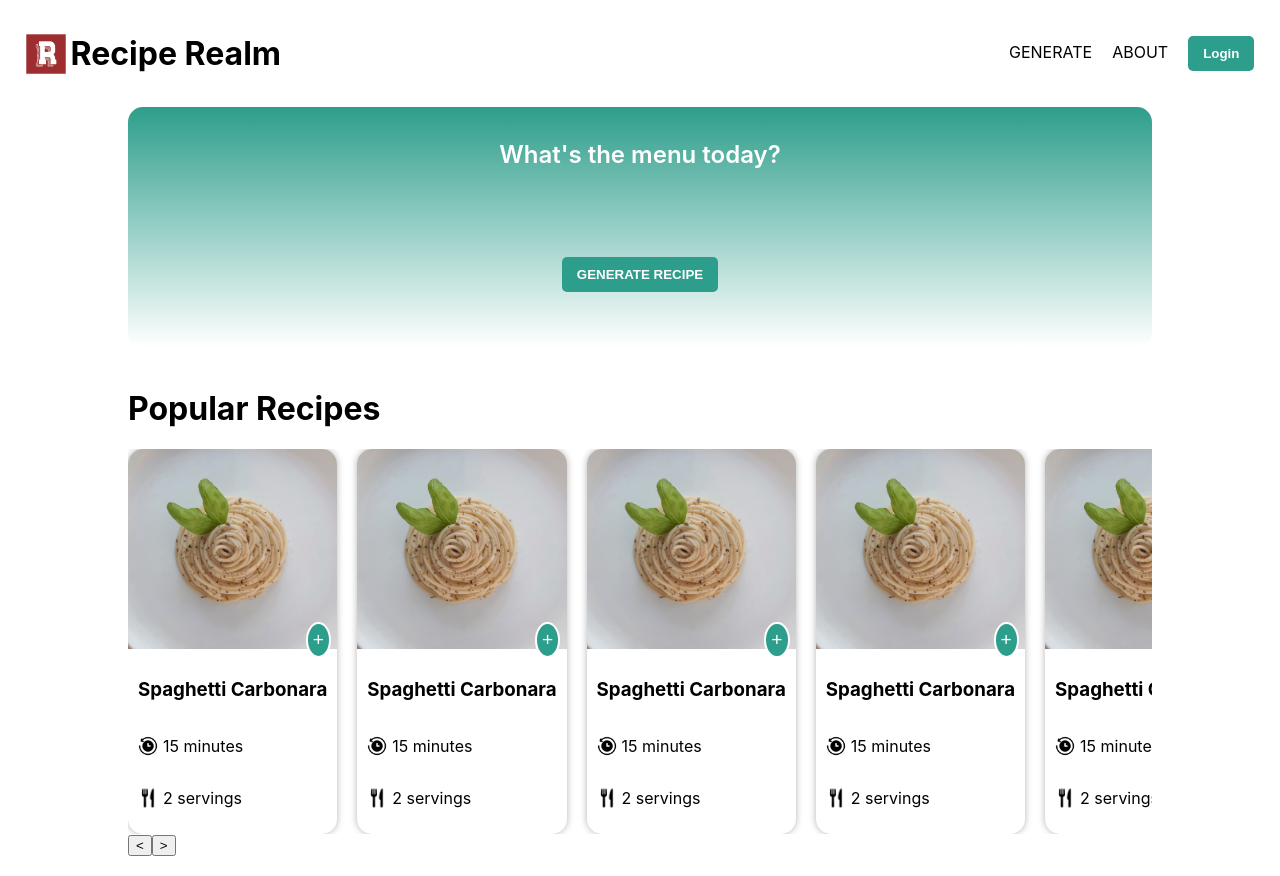
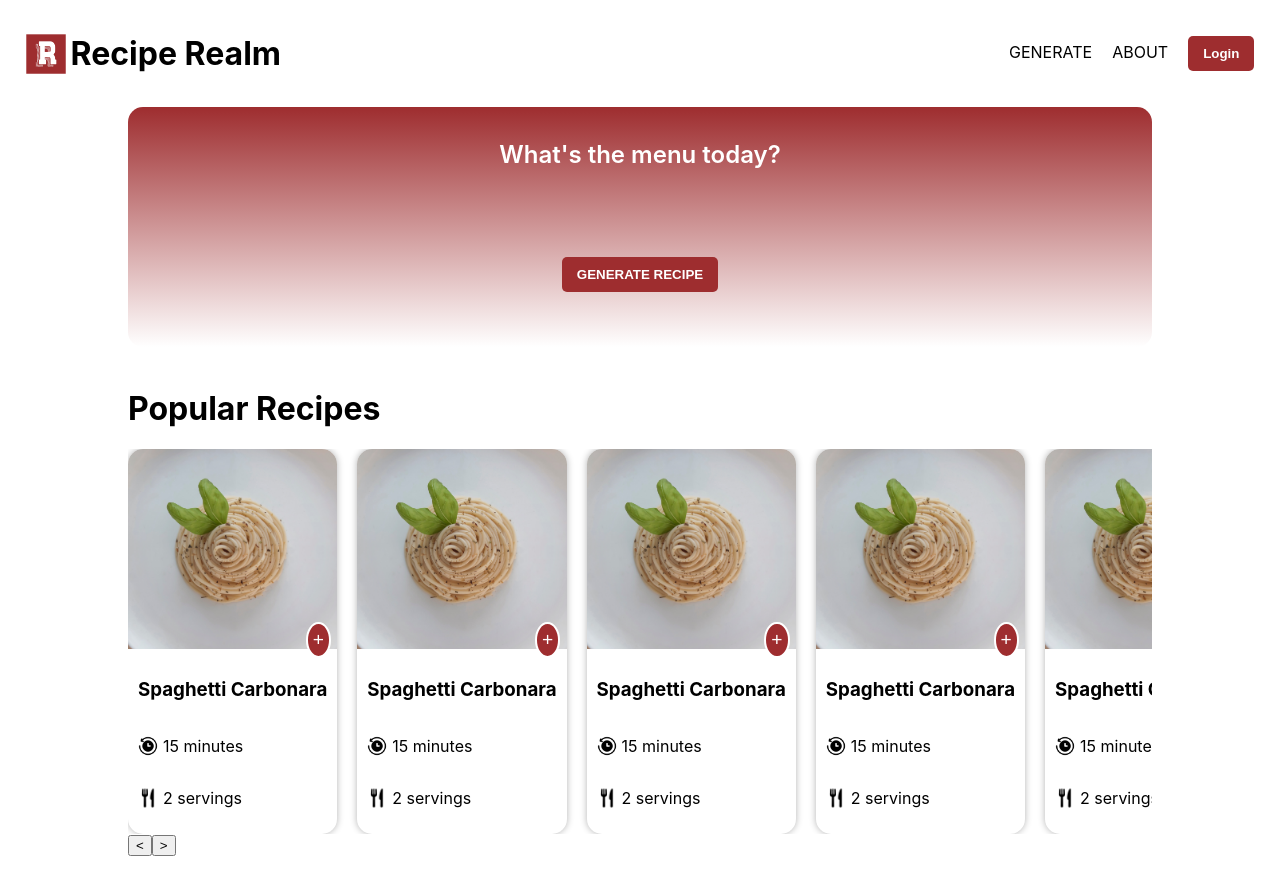
Before and after one commit to oneaisyah/recipe-website, a React (Create React App) app in the folder frontend/: page / in a window 1280 px wide. Built offline with nearby package versions, Linux system fonts and the light colour scheme.

Commit message:
change primary colour

```diff
--- a/frontend/src/components/BannerCard/BannerCard.css
+++ b/frontend/src/components/BannerCard/BannerCard.css
@@ -25,7 +25,7 @@
     gap: 5px;
     padding: 10px 15px;
     border-radius: 5px;
-    background-color: #2D9E8B;
+    background-color: var(--primary-color);
     color: #fff;
     font-weight: 600;
     cursor: pointer;
--- a/frontend/src/components/Navbar/Navbar.css
+++ b/frontend/src/components/Navbar/Navbar.css
@@ -35,7 +35,7 @@
     gap: 5px;
     padding: 10px 15px;
     border-radius: 5px;
-    background-color: #2D9E8B;
+    background-color: var(--primary-color);
     color: #fff;
     font-weight: 600;
     cursor: pointer;
@@ -52,5 +52,5 @@
 
   .nav-link:hover, .nav-links a.active {
     padding-bottom: 3px;
-    border-bottom: 3px solid #2D9E8B;
+    border-bottom: 3px solid var(--primary-color);
   }
--- a/frontend/src/styles/main.css
+++ b/frontend/src/styles/main.css
@@ -1,5 +1,5 @@
 :root {
-    --primary-color: #2D9E8B;
+    --primary-color: #9E2D2F;
     --secondary-color: #00043C;
     --text-color: #333;
     --font-size-small: 14px;
```
